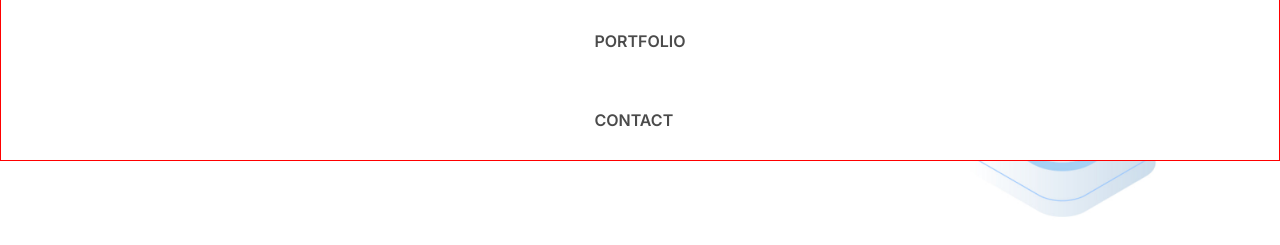
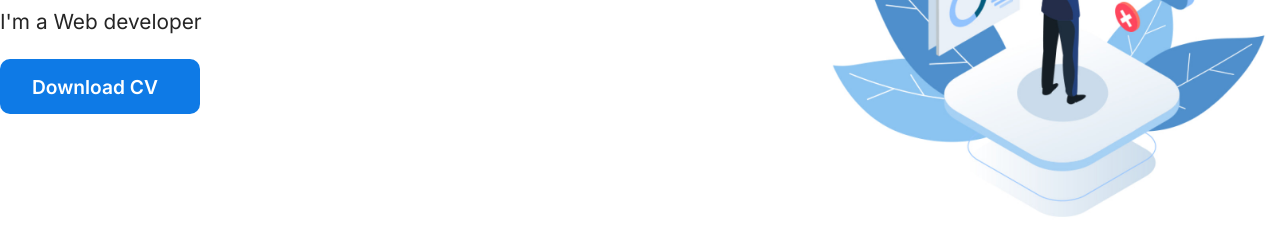
Before and after one commit to fuzayil96/portfolio, a plain HTML site: page index.html in a window 1280 px wide. Shown: the part 274-519 px from the top of the page. Drawn offline with Linux system fonts and the light colour scheme; some packages are replaced by stand-ins of ours; a script that the page names is missing.

Commit message:
1 file modified

```diff
--- a/index.html
+++ b/index.html
@@ -36,7 +36,7 @@
               <div></div>
             </div>
           </div>
-          <div class="menu-hidden active">
+          <div class="menu-hidden">
             <ul>
               <li><a href="#home">HOME</a></li>
               <li><a href="#about">ABOUT</a></li>
```
